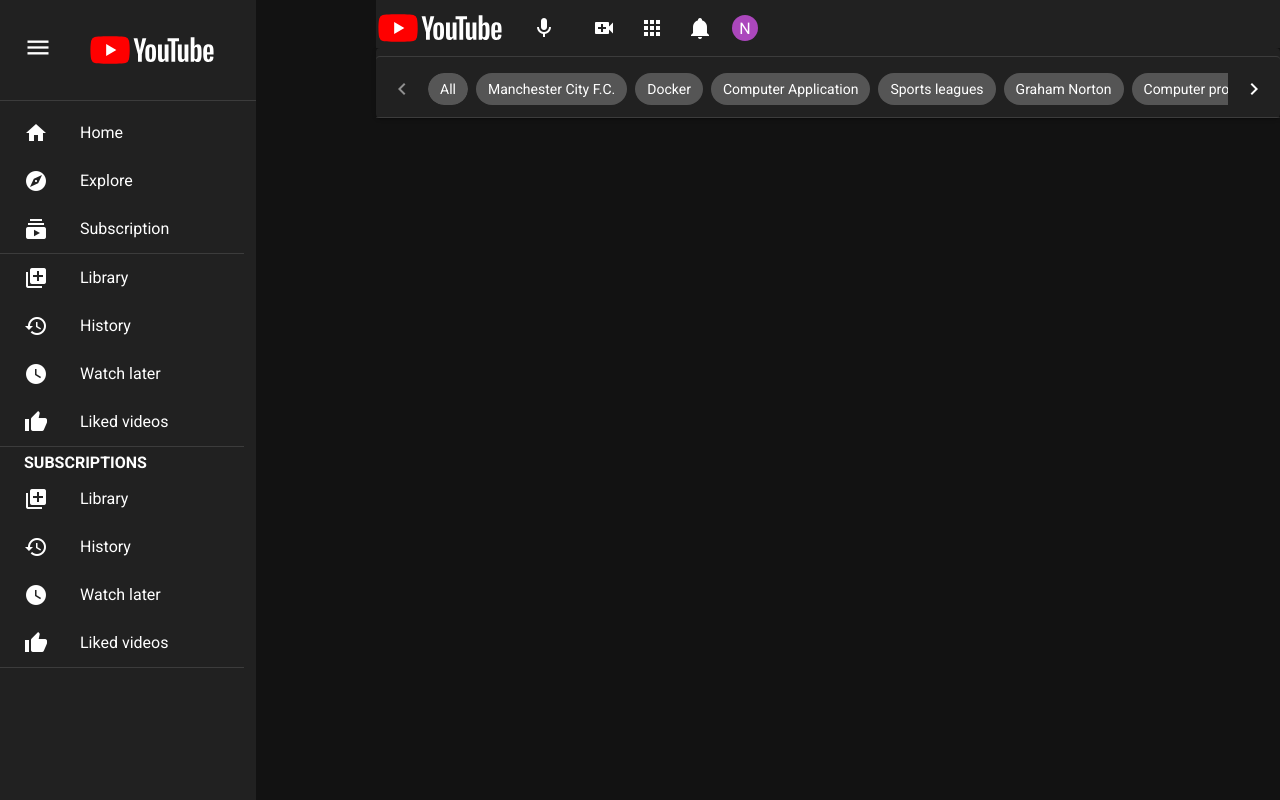
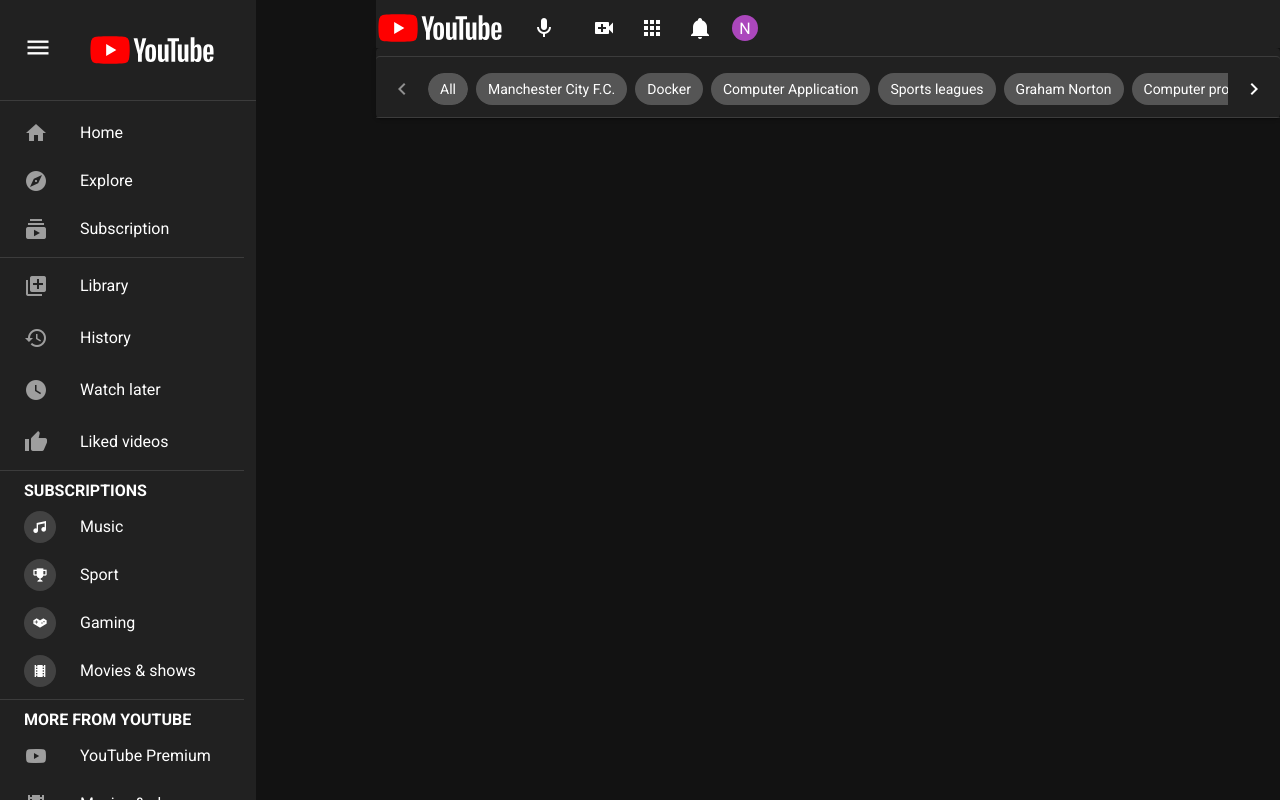
Before and after one commit to DataScientistDave/YouTube_UI_Rebuild, a Vue app in the folder youtube_ui/: page / in a window 1280 px wide. Both pictures are taken after a click on the button 60 px from the left and 30 px from the top of the page. Built offline with nearby package versions, Linux system fonts and the light colour scheme.

Commit message:
Added remaining icons to sidebar modal and made all icons on both sidebar and modal grey

```diff
--- a/youtube_ui/src/components/navigation/Sidebar.vue
+++ b/youtube_ui/src/components/navigation/Sidebar.vue
@@ -13,7 +13,7 @@
     <v-list>
       <v-list-item v-for="item in items" :key="item.title" link class="mt-5">
         <v-list-item-content>
-          <v-icon> {{ item.icon }} </v-icon>
+          <v-icon color="grey"> {{ item.icon }} </v-icon>
           <v-list-item-subtitle class="text-center">
             {{ item.title }}
           </v-list-item-subtitle>
--- a/youtube_ui/src/components/navigation/SidebarModal.vue
+++ b/youtube_ui/src/components/navigation/SidebarModal.vue
@@ -12,21 +12,49 @@
     <v-divider />
     <v-list>
       <v-list-item v-for="item in standardItems" :key="item.title" link>
-        <v-icon class="ml-2">{{ item.icon }} </v-icon>
+        <v-icon color="grey" class="ml-2">{{ item.icon }} </v-icon>
+        <v-list-item-title class="ml-8"> {{ item.title }} </v-list-item-title>
+      </v-list-item>
+      <v-divider class="mr-3 mt-1" />
+      <v-list-item
+        v-for="item in otherItems"
+        :key="item.title"
+        link
+        class="mt-1"
+      >
+        <v-icon color="grey" class="ml-2">{{ item.icon }} </v-icon>
+        <v-list-item-title class="ml-8"> {{ item.title }} </v-list-item-title>
+      </v-list-item>
+      <v-divider class="mr-3 mt-1" />
+      <h4 class="mt-2 ml-6">SUBSCRIPTIONS</h4>
+      <v-list-item v-for="item in subscriptionItems" :key="item.title" link>
+        <v-btn depressed fab x-small color="grey darken-3" class="ml-2">
+          <v-icon small>{{ item.icon }} </v-icon>
+        </v-btn>
+        <v-list-item-title class="ml-6"> {{ item.title }} </v-list-item-title>
+      </v-list-item>
+      <v-divider class="mr-3 mt-1" />
+      <h4 class="mt-2 ml-6">MORE FROM YOUTUBE</h4>
+      <v-list-item v-for="item in moreFromYouTubeItems" :key="item.title" link>
+        <v-icon color="grey" class="ml-2">{{ item.icon }} </v-icon>
         <v-list-item-title class="ml-8"> {{ item.title }} </v-list-item-title>
       </v-list-item>
       <v-divider class="mr-3" />
-      <v-list-item v-for="item in otherItems" :key="item.title" link>
-        <v-icon class="ml-2">{{ item.icon }} </v-icon>
+      <v-list-item v-for="item in settingsItems" :key="item.title" link>
+        <v-icon color="grey" class="ml-2">{{ item.icon }} </v-icon>
         <v-list-item-title class="ml-8"> {{ item.title }} </v-list-item-title>
       </v-list-item>
       <v-divider class="mr-3" />
-      <h4 class="mt-1 ml-6">SUBSCRIPTIONS</h4>
-      <v-list-item v-for="item in otherItems" :key="item.title" link>
-        <v-icon class="ml-2">{{ item.icon }} </v-icon>
-        <v-list-item-title class="ml-8"> {{ item.title }} </v-list-item-title>
+      <v-list-item color="grey" class="my-2">
+        About &nbsp; Press &nbsp; Copyright <br />
+        Contact us Creator Advertise Developers
+        <br />
+        <br />
+        Terms Privacy Policy & Safety How YouTube works Test new features 2021
+        <br />
+        <br />
+        Google LLC
       </v-list-item>
-      <v-divider class="mr-3" />
     </v-list>
   </v-navigation-drawer>
 </template>
@@ -50,18 +78,28 @@
           { icon: "mdi-clock", title: "Watch later " },
           { icon: "mdi-thumb-up", title: "Liked videos" },
         ],
-        subscriptionItems: [{}],
-
-        // <v-divider />
-        // <h2>SUBSCRIPTIONS</h2>
-        // <IconBtn fab> mdi-music </IconBtn>
-        // <v-list-item-title> Music </v-list-item-title>
-        // <IconBtn fab> mdi-trophy-variant </IconBtn>
-        // <v-list-item-title> Sport </v-list-item-title>
-        // <IconBtn fab> mdi-youtube-gaming</IconBtn>
-        // <v-list-item-title> Gaming </v-list-item-title>
-        // <IconBtn fab> mdi-filmstrip </IconBtn>
-        // <v-list-item-title> Movies & shows </v-list-item-title>
+        subscriptionItems: [
+          { icon: "mdi-music", title: "Music" },
+          { icon: "mdi-trophy-variant", title: "Sport" },
+          { icon: "mdi-youtube-gaming", title: "Gaming" },
+          { icon: "mdi-filmstrip", title: "Movies & shows" },
+        ],
+        moreFromYouTubeItems: [
+          { icon: "mdi-youtube", title: "YouTube Premium" },
+          { icon: "mdi-filmstrip", title: "Movies & shows" },
+          { icon: "mdi-youtube-gaming", title: "Gaming" },
+          { icon: "mdi-access-point", title: "Live" },
+          { icon: "mdi-hanger", title: "Fashion & beauty " },
+          { icon: "mdi-lightbulb", title: "Learning" },
+          { icon: "mdi-trophy-variant", title: "Sport" },
+        ],
+        settingsItems: [
+          { icon: "mdi-cog", title: "Settings" },
+          { icon: "mdi-flag", title: "Report history" },
+          { icon: "mdi-help-circle", title: "Help" },
+          { icon: "mdi-message-alert", title: "Send feedback" },
+        ],
+        copyright: "mdi-copyright",
       };
     },
     computed: {
```
